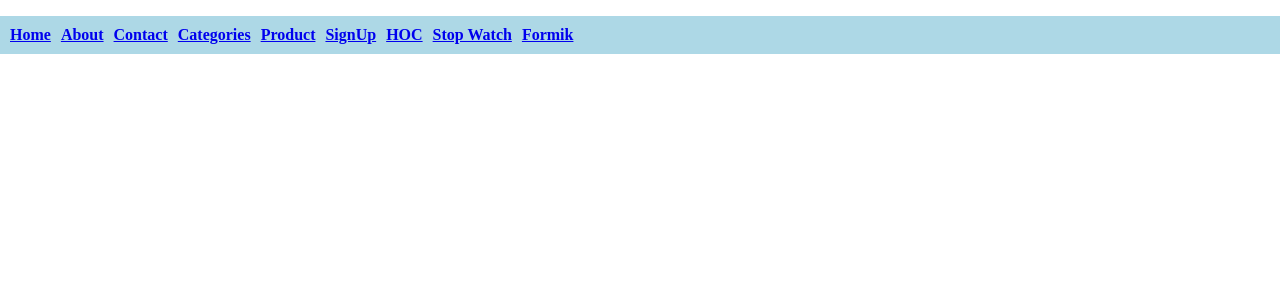
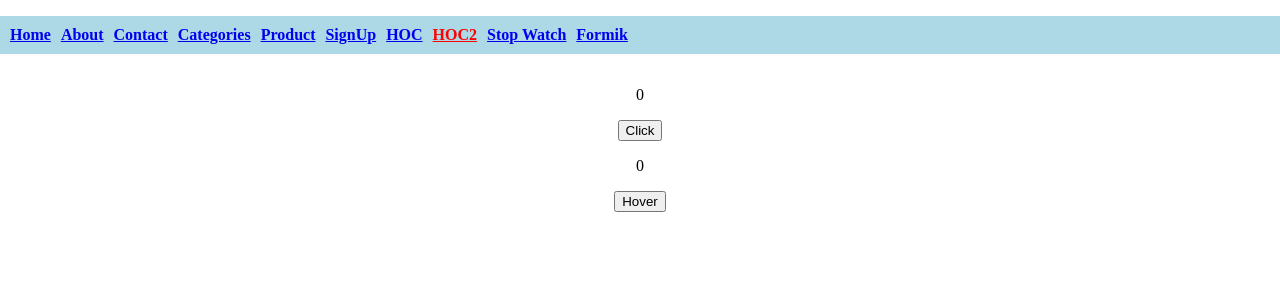
Before and after one commit to madanlal1/Enterprise-Application-Development, a React (Create React App) app in the folder React_Routing/react-routing/: page /wrapper in a window 1280 px wide. Shown: the top 300 px of the page. Built offline with nearby package versions, Linux system fonts and the light colour scheme.

Commit message:
Higher Order Component Added

```diff
--- a/React_Routing/react-routing/src/App.js
+++ b/React_Routing/react-routing/src/App.js
@@ -12,7 +12,7 @@ import SignUp from './components/SignUp';
 import NewComponent from './components/HigherOrderFunction/CenteredHOC';
 import StopWatch from './components/StopWatch';
 import Formik_Yup from './components/Formik_Yup';
-
+import Wrapper from './components/HOC_Classbased/Wrapper';
 function App() {
   return (
     <>
@@ -22,6 +22,7 @@ function App() {
         <Route path="/about" element={<AboutUS/>} />
         <Route path="/contact" element={<Contact/>} />
         <Route path="/hoc" element={<NewComponent/>} />
+        <Route path="/wrapper" element={<Wrapper/>} />
         <Route path="/stopwatch" element={<StopWatch/>} />
         <Route path="/formik" element={<Formik_Yup/>} />
         <Route path="/product" element={<Product/>} />
--- /dev/null
+++ b/React_Routing/react-routing/src/components/ExpenseTracker.css
@@ -0,0 +1,24 @@
+.box {
+    width: 350px;
+    height: auto;
+    padding: 20px;
+    margin: auto;
+    background-color: gray;
+    box-shadow: 0px 0px 5px black;
+}
+h1 {
+    text-align: center;
+    margin-top: -10px;
+    color:white;
+}
+
+ul {
+    display: flex;
+    justify-content: space-between;
+    background-color: white;
+    box-shadow: 0px 0px 10px black;
+    padding: 10px;
+}
+li {
+    list-style: none;
+}
--- a/React_Routing/react-routing/src/components/Formik_Yup.jsx
+++ b/React_Routing/react-routing/src/components/Formik_Yup.jsx
@@ -5,7 +5,7 @@ const Formik_Yup = () => {
 
     const formik = useFormik(
         {
-            initialValues : { fname: "", lname:"", email:"", gender:""},
+            initialValues : { firstname: "", lastname:"", email:"", gender:""},
 
             onSubmit : (values) => {
 
--- /dev/null
+++ b/React_Routing/react-routing/src/components/HOC_Classbased/HOC.jsx
@@ -0,0 +1,32 @@
+import React, {Component} from 'react';
+
+const HOC = (OriginalComponent) =>
+{
+    const Obj =  class MyComp extends Component {
+
+        constructor(props) {
+
+            super(props)
+
+            this.state = {
+                count:0
+            }
+            this.hoverHandle = this.hoverHandle.bind(this);
+        }
+        hoverHandle () {
+            this.setState(prestate => {
+                return {count:prestate.count+1};
+            })
+        }
+
+        render() {
+            return (
+                <>
+                <OriginalComponent counts={this.state.count} hoverHandle={this.hoverHandle} />
+                </>
+            )
+        }
+    }
+    return Obj;
+}
+export default HOC;
--- /dev/null
+++ b/React_Routing/react-routing/src/components/HOC_Classbased/My.jsx
@@ -0,0 +1,6 @@
+import React from 'react';
+
+const My = () => {
+    return <h1>My name is madan.</h1>
+}
+export default My;
--- /dev/null
+++ b/React_Routing/react-routing/src/components/HOC_Classbased/OnClick.jsx
@@ -0,0 +1,19 @@
+import React from 'react';
+import HOC from './HOC';
+
+class OnClick extends React.Component{
+
+    constructor(props)
+     {
+         super(props)
+    }
+    render(){
+        return (
+            <div style={{display:'grid', justifyContent:'center', textAlign:'center'}}>
+            <p>{this.props.counts}</p>
+            <button onClick={() => this.props.hoverHandle()}>Click</button>
+            </div>
+        )
+    }
+}
+export default HOC(OnClick);
--- /dev/null
+++ b/React_Routing/react-routing/src/components/HOC_Classbased/OnHover.jsx
@@ -0,0 +1,19 @@
+import React from 'react';
+import HOC from './HOC';
+
+class OnHover extends React.Component{
+
+    constructor(props)
+     {
+         super(props)
+    }
+    render(){
+        return (
+            <div style={{display:'grid', justifyContent:'center', textAlign:'center'}}>
+            <p>{this.props.counts}</p>
+            <button onMouseOver={() => this.props.hoverHandle()}>Hover</button>
+            </div>
+        )
+    }
+}
+export default HOC(OnHover);
--- /dev/null
+++ b/React_Routing/react-routing/src/components/HOC_Classbased/Wrapper.jsx
@@ -0,0 +1,14 @@
+import React from 'react';
+import OnClick from './OnClick';
+import OnHover from './OnHover';
+
+const Wrapper = () => {
+
+    return (
+        <>
+            <OnClick/>
+            <OnHover/>
+        </>
+    )
+}
+export default Wrapper;
--- a/React_Routing/react-routing/src/components/Navbar.jsx
+++ b/React_Routing/react-routing/src/components/Navbar.jsx
@@ -12,6 +12,7 @@ const Navbar = () => {
         <li><NavLink activeClassName="active" to="/product">Product</NavLink></li>
         <li><NavLink activeClassName="active" to="/signup">SignUp</NavLink></li>
         <li><NavLink activeClassName="active" to="/hoc">HOC</NavLink></li>
+        <li><NavLink activeClassName="active" to="/wrapper">HOC2</NavLink></li>
         <li><NavLink activeClassName="active" to="/stopwatch">Stop Watch</NavLink></li>
         <li><NavLink activeClassName="active" to="/formik">Formik</NavLink></li>
       </ul>
```
